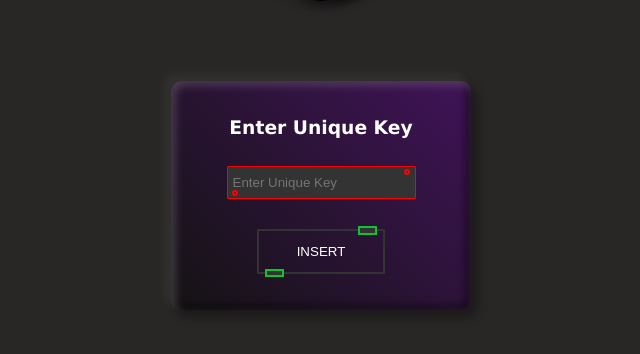
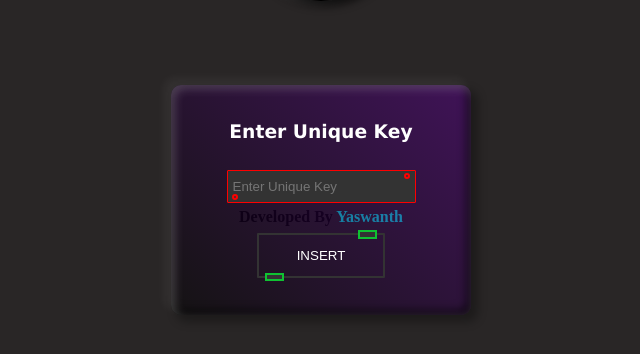
Before and after one commit to yash5800/No_Log_Store, a Flask app: page / in a window 1280 px wide. Shown: the part 209-563 px from the top of the page, without its empty margins (319-959 px from the left). Run offline with Flask 3, Linux system fonts and the light colour scheme.

Commit message:
Update key.html

```diff
--- a/templates/key.html
+++ b/templates/key.html
@@ -5,13 +5,13 @@
     <meta name="viewport" content="width=device-width, initial-scale=1.0">
     <title>Dark 😈</title>
     <link rel="stylesheet" href="{{ url_for('static',filename='key.css') }}" >
-    <script async src="https://pagead2.googlesyndication.com/pagead/js/adsbygoogle.js?client=ca-pub-6889447229726755"
-     crossorigin="anonymous"></script>
+
 </head>
 <body>
     <center>
         <div class="top">
-          <img src="{{ url_for('static',filename='images/pic1.jpg')}}">
+          <a href="https://www.linkedin.com/posts/alaparthi-yaswanth-kiran-65aa53272_introducing-image-query-bot-hey-everyone-activity-7220117312924790784-SFLA" target="_blank"><img id="log" src="{{ url_for('static',filename='images/pic1.jpg')}}" ></a>
+
           <span class="span1" ></span>
         </div>
         <div class="key">
@@ -23,8 +23,14 @@
             <button type="submit" id="but" >INSERT</button>
         </form>
     </div>
+
+    <div class='final'>
+      <h4>Developed By <span style="color:aqua;">Yaswanth<span> </h4>
+    </div>
     </center>
     <script src="{{ url_for('static',filename='script.js')}}">
     </script>
+
+
 </body>
 </html>
```
